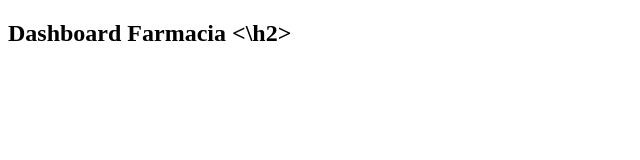
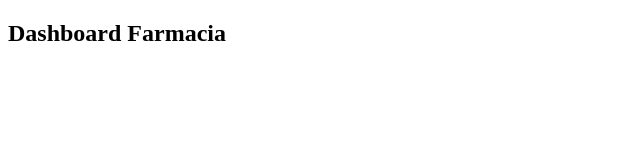
Before and after one commit to keithgranda/Farmacia-web, a plain HTML site: page index.html in a window 1280 px wide. Shown: the full height of the page, 0-640 px from the left. Drawn offline with Linux system fonts and the light colour scheme.

Commit message:
Actualizar index.html

```diff
--- a/index.html
+++ b/index.html
@@ -9,7 +9,7 @@
     <header>
       <h2>
          Dashboard Farmacia
-      <\h2>
+      </h2>
     </header>
 </body>
 </html>
```
